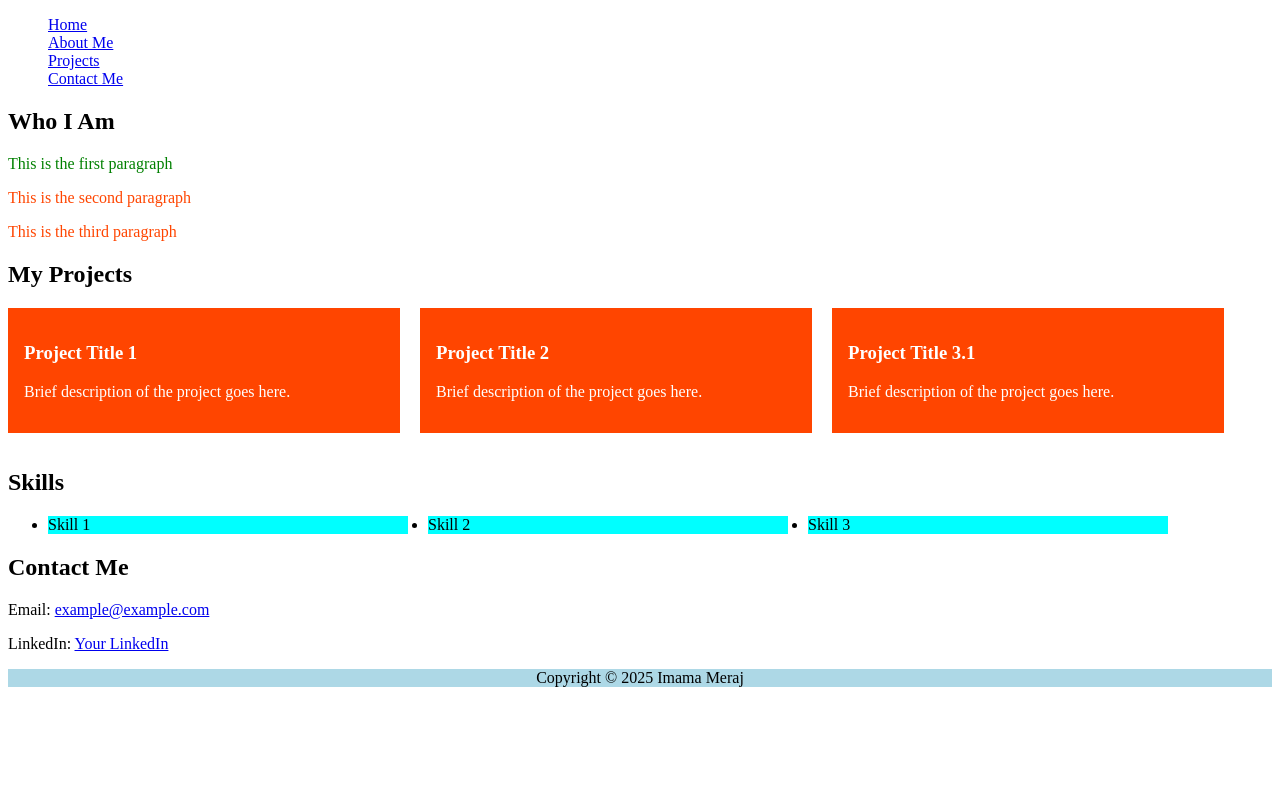
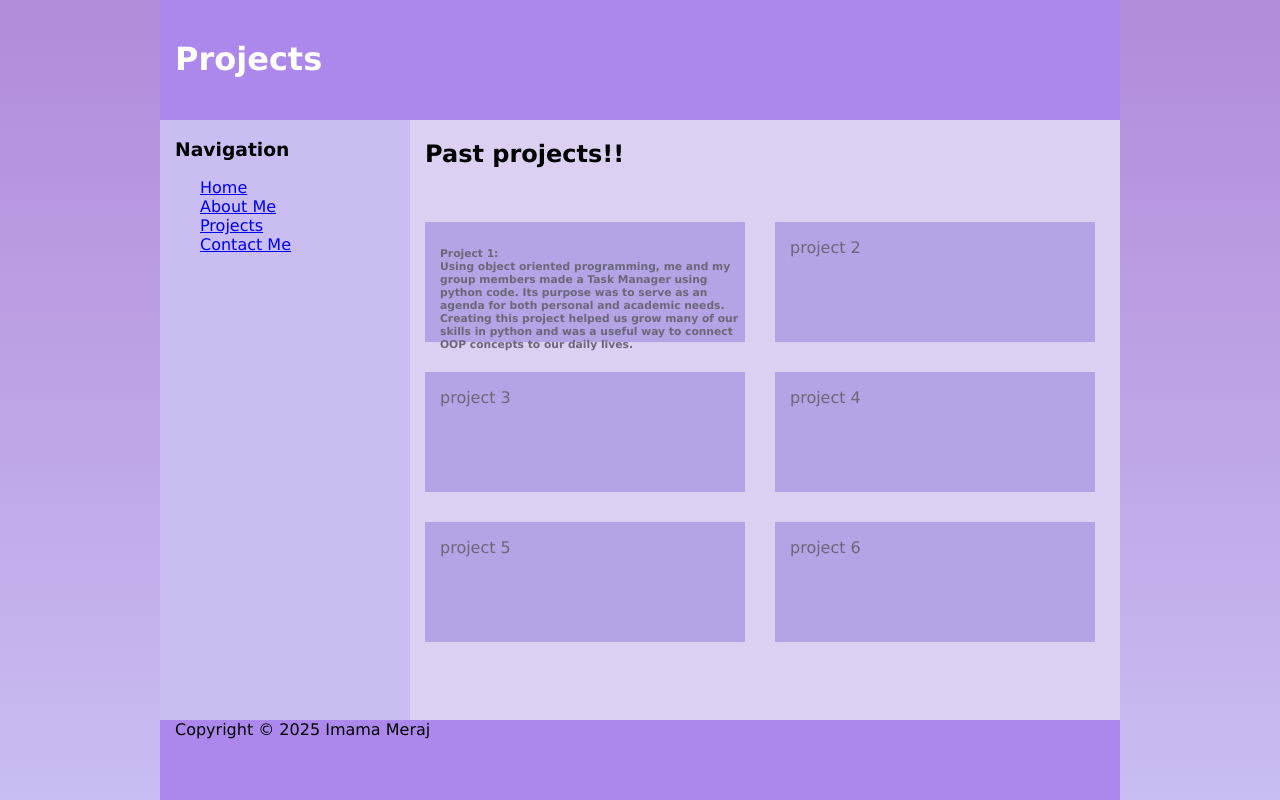
Before and after one commit to Imama-M/Portfolio, a plain HTML site: page projects.html in a window 1280 px wide. Drawn offline with Linux system fonts and the light colour scheme.

Commit message:
Third Commit

```diff
--- a/projects.css
+++ b/projects.css
@@ -1,98 +1,91 @@
-header {
-    text-align: center;
-    background-color: lightblue;
-    color: white;
+@charset "UTF-8";
+/* CSS Document */
+/* The body tag style applies to all elements on the page
+    MAKE SURE TO CHANGE UP THE COLOURS AND STUFF!!
+#B28BD9
+#DBD0F2
+#8E79D9
+#C9BDF2
+#9080F2
+
+*/
+
+body {
+background: #8e79d9;
+background: -moz-linear-gradient(top,#B28BD9 0%, #C9BDF2 100%);
+background: -webkit-linear-gradient(top,#B28BD9 0%, #C9BDF2 100%);
+background: -o-linear-gradient(top,#B28BD9 0%, #C9BDF2 100%);
+background: linear-gradient(top,#B28BD9 0%, #C9BDF2 100%);
+font-family: Verdana, Geneva, Arial, sans-serif;
+padding:0px;
+margin:0px;
+background-color: white;
+font-family: Verdana, Geneva, Arial, sans-serif;
+padding:0px;
+margin:0px;
 }
 
-#customfooter {
-    text-align: center;
-    background-color: lightblue;
-    color: black;
+/* The wrapper ID style is used with a div tag to provide a 960px wide page */
+#wrapper {
+width: 960px;height: 800px;
+margin-left: auto;
+margin-right: auto;
+background-color:rgb(173, 136, 236) ;
 }
 
-#first {
-    color: green;
+/* The right-column ID style is floated right */
+#right-column {
+float: right;
+width: 710px;height: 600px;
+background-color:#DBD0F2;
 }
 
-.second {
-    color: orangered;
+/* The left-column ID style is floated left */
+#left-column {
+float: left;
+width: 250px;background-color:#C9BDF2;
+height:600px;
 }
 
-.element {
-    float: left;
-    margin-right: 20px;
+/* Defining a style for a set of tags separated by commas applies the style to
+all tags */
+h1,h2,h3,h4,h5,h6,p,li {
+margin-left:15px;
 }
 
-.clearfix::after {
-    content: "";
-    display: table;
-    clear: both;
+
+#banner{
+height:120px;
+background-color:linear-gradient(top,#DBD0F2 0%, #8e79d9 100%);;
 }
 
-.skill {
-    width: 360px;
-    background-color: aqua;
+/* Defining a style for a set of tags not separated by commas applies the style
+only to all tags within the preceding tag*/
+#banner h1 {
+color: white;
+}
+#right-column h1 {
+color: white;
+}
+#banner h3 {
+color: white;
+}
+/* Advanced Web design relies on class or ID styles, never tables */
+.box {
+height: 120px;
+width: 320px;float: left;
+background-color:#8e79d9;
+margin: 15px;
+opacity:.5;
 }
 
-.project-item {
-    width: 360px;
-    background-color: orangered;
-    float: left;
-    margin-right: 20px;
-    margin-bottom: 16px;
-    color: white;
-    padding: 16px; /* I just added this */
+/* The following pseudo-class applies to the box class when in a hovered state */
+.box:hover {
+background-color:white;
+opacity:1;
 }
 
-/*
-@media (condition) {
-
+/* This clear class style terminates float */
+.clear{
+clear: both;
 }
-*/
-
-@media (max-width: 600px) {
-    body {
-        /* font-size: 80px; */
-        background-color: lightgreen;
-    }
-
-    .project-item {
-        background-color: purple;
-    }
-}
-
-/* @media (min-width: 650px) {
-    body {
-        background-color: pink;
-    }
-} */
-
-/* min-height && max-height */
-
-/*
-
-@media (condition1) and (condition2) {
-    body {
-        background-color: pink;
-    }
-}
-
-QUICK TASK 1:
--> ONLY FROM [650px - 800px]
-
--> Make (background-color) in the (body{}) ----> PINK
-
--> min-width & max-width
-*/
-
-@media (min-width: 650px) and (max-width: 800px) {
-    body {
-        background-color: pink
-    }
-}
-
-@media (max-width: 400px) {
-    .project-item {
-        width: 180px;
-    }
-}
--- a/projects.html
+++ b/projects.html
@@ -4,11 +4,24 @@
 <head>
     <meta charset="UTF-8">
     <meta name="viewport" content="width=device-width, initial-scale=1.0">
-    <title>{Firstname} Portfolio</title>
-    <link rel="stylesheet" href="projects.css"> <!-- Linked CSS file -->
+    <title>Projects</title>
+    <link rel="stylesheet" type="text/css" href="projects.css"> <!-- Linked CSS file -->
 </head>
+
 <body>
+    <header>
+    <!--All our content is enclosed in the wrapper ID style-->
+    <div id="wrapper">
+    <!--The banner ID style is inside the wrapper ID style-->
+    <div id="banner">
+    <!--the main title-->
+    <br>
+    <h1>Projects</h1>
+    </div>
 
+    <!--left-column ID style is floated left and used for navigation-->
+    <div id="left-column">
+    <h3>Navigation</h3>
     <ul> <!--this gives an indent to the navigation bar-->
     <!--this is the navigation links to the other pages-->
     <a href="home.html">Home</a>
@@ -17,61 +30,28 @@
     <br><a href="contact.html">Contact Me</a>
     <!--the br tag separates the current line onto the next one-->
     </ul>
+    </div>
 
-    <main>
-        <!-- About Section -->
-        <section id="about">
-            <h1>Who I Am</h1>
-            <p id="first">This is the first paragraph</p>
-            <p class="second">This is the second paragraph</p>
-            <p class="second">This is the third paragraph</p>
-        </section>
+    <!--main stuff of this page-->
+    <div id="right-column">
+        <h2>Past projects!! </h2>
+    <br>
+    <div class="box"><h6>Project 1: <br> Using object oriented programming, me and my group members made a Task Manager using python code. Its purpose was to serve as
+    an agenda for both personal and academic needs. Creating this project helped us grow many of our skills in python and was a useful way to connect OOP concepts to our daily lives.  </h6></div>
+    <div class="box"><p>project 2</p></div>
+    <div class="box"><p>project 3</p></div>
+    <div class="box"><p>project 4</p></div>
+    <div class="box"><p>project 5</p></div>
+    <div class="box"><p>project 6</p></div>
+    </div>
 
-        <!-- Projects Section -->
-        <section id="projects">
-            <h2>My Projects</h2>
-            <div class="project-list clearfix">
-                <!-- Example Project -->
-                <div class="project-item">
-                    <h3>Project Title 1</h3>
-                    <p>Brief description of the project goes here.</p>
-                </div>
 
-                <!-- Example Project -->
-                <div class="project-item">
-                    <h3>Project Title 2</h3>
-                    <p>Brief description of the project goes here.</p>
-                </div>
 
-                <!-- Example Project -->
-                <div class="project-item">
-                    <h3>Project Title 3.1</h3>
-                    <p>Brief description of the project goes here.</p>
-                </div>
-            </div>
-        </section>
-
-        <!-- Skills Section -->
-        <section id="skills">
-            <h2>Skills</h2>
-            <ul class="clearfix">
-                <li class="element skill">Skill 1</li>
-                <li class="element skill">Skill 2</li>
-                <li class="element skill">Skill 3</li>
-            </ul>
-        </section>
-
-        <!-- Contact Section -->
-        <section id="contact">
-            <h2>Contact Me</h2>
-            <p>Email: <a href="mailto:example@example.com">example@example.com</a></p>
-            <p>LinkedIn: <a href="#">Your LinkedIn</a></p>
-        </section>
-    </main>
 
     <!-- Footer -->
     <footer id="customfooter">
         <p>Copyright &copy; 2025 Imama Meraj </p>
     </footer>
+    </header>
 </body>
 </html>
```
Also changed, not shown: contact.css (+8 -2 lines), contact.html (line endings or trailing spaces).
